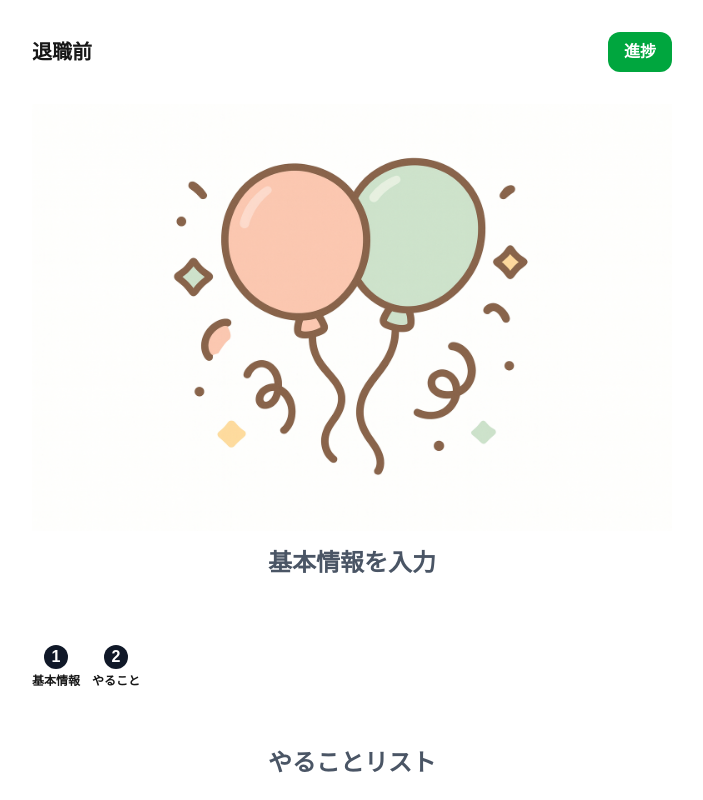
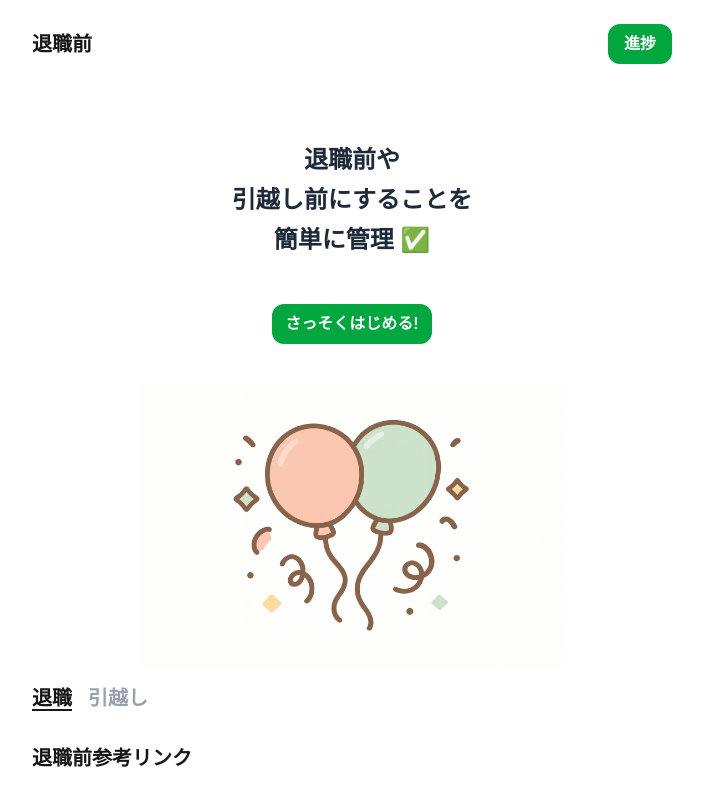
Before and after one commit to phihash/job, a Next.js app: page / in a window 1280 px wide. Shown: the top 800 px of the page, without its empty margins (288-991 px from the left). Built offline with nearby package versions, Linux system fonts and the light colour scheme; no server answers.

Commit message:
リンクエリアや進捗ページ追加

```diff
--- a/app/HomeClient.tsx
+++ b/app/HomeClient.tsx
@@ -1,17 +1,23 @@
 "use client";
 
 import Scroll from "./src/Components/Scroll";
+import Hero from "./src/Components/Hero";
+import Link from "next/link";
 
 export default function HomeClient() {
 
   return (
-    <div>
-        <h2 className="text-2xl text-gray-600 font-extrabold mb-2 text-center">基本情報を入力</h2>
-        <Scroll />
-        <h2 className="text-2xl text-gray-600 font-extrabold mb-2 text-center">やることリスト</h2>
-        <div className="mx-auto max-w-screen-sm pt-8">
-
-        </div>
+    <div className="pt-16">
+        <h2 className="text-2xl text-gray-800 font-extrabold mb-2 text-center">退職前や</h2>
+        <h2 className="text-2xl text-gray-800 font-extrabold mb-2 text-center">引越し前にすることを</h2>
+        <h2 className="text-2xl text-gray-800 font-extrabold mb-2 text-center">簡単に管理 ✅ </h2>
+        <Link href="/progress">
+        <button className="cursor-pointer block mt-12 bg-green-600 hover:bg-green-500 transition-all duration-400 px-3 py-2 rounded-xl font-bold text-white select-none  w-2/5  md:w-1/8 mx-auto">
+            さっそくはじめる!
+        </button>
+        </Link>
+        <Hero />
+        {/* <Scroll />    */}
     </div>
   );
 }
--- a/app/page.tsx
+++ b/app/page.tsx
@@ -2,13 +2,14 @@ import Header from "./src/Components/Header";
 import Hero from "./src/Components/Hero";
 import HomeClient from "./HomeClient";
 import Footer from "./src/Components/Footer";
+import LinkArea from "./src/Components/LinkArea";
 
 export default function Page() {
   return (
     <div>
       <Header />
-      <Hero />
       <HomeClient />
+      <LinkArea />
       <Footer />
     </div>
   );
--- /dev/null
+++ b/app/progress/page.tsx
@@ -0,0 +1,12 @@
+import Footer from "../src/Components/Footer";
+import Header from "../src/Components/Header";
+
+export default function ProgressPage() {
+    return (
+      <div>
+        <Header />
+        <p>progress</p>
+        <Footer />
+      </div>
+    );
+  }
--- a/app/src/Components/Header.tsx
+++ b/app/src/Components/Header.tsx
@@ -1,6 +1,6 @@
 export default function Header() {
   return (
-      <div className="max-w-screen-sm py-4 pt-8 mx-auto w-5/6">
+      <div className="max-w-screen-sm py-4 pt-6 mx-auto w-5/6">
         <div className="flex justify-between items-center">
           <p className="text-xl font-bold">退職前</p>
           <span className="block bg-green-600 px-4 py-2 rounded-xl font-bold text-white select-none">
--- a/app/src/Components/Hero.tsx
+++ b/app/src/Components/Hero.tsx
@@ -3,10 +3,10 @@ import heroImage from "@/public/hero.png";
 
 export default function Hero() {
   return (
-    <div className="w-full ">
+    <div className="w-full mt-6">
       <div className="max-w-screen-sm mx-auto mx-auto md:flex items-center justify-center gap-6 ">
         <Image
-          className="block mx-auto py-4"
+          className="block mx-auto py-4 max-w-screen-sm w-2/3"
           src={heroImage}
           alt="Hero"
           priority
--- /dev/null
+++ b/app/src/Components/LinkArea.tsx
@@ -0,0 +1,43 @@
+"use client";
+
+import { useState } from "react";
+
+export default function LinkArea() {
+    const [isShow, setIsShow] = useState<string>("retire");
+    return (
+        <div className="max-w-screen-sm w-11/12 mx-auto">
+            <div className="flex gap-4">
+            <button className={`text-xl font-bold ${isShow === "retire" ? "underline underline-offset-4" : "text-gray-400"}`} onClick={() => setIsShow("retire")}>退職</button>
+            <button className={`text-xl font-bold ${isShow === "move" ? " underline underline-offset-4" :  "text-gray-400"}`} onClick={() => setIsShow("move")}>引越し</button>
+            </div>
+            {
+                isShow === "retire" && <RetireLink />
+            }
+            {
+                isShow === "move" && <MoveLink />
+            }
+        </div>
+    );
+}
+
+
+export function RetireLink() {
+
+    return (
+        <div className="max-w-screen-sm  mx-auto mt-8 ">
+            <div>
+            <h2 className="text-xl font-extrabold pt-8x"> 退職前参考リンク</h2>
+            </div>
+        </div>
+    );
+}
+
+export function MoveLink() {
+    return (
+        <div className="max-w-screen-sm  mx-auto mt-8">
+            <div>
+            <h2 className="text-xl font-extrabold pt-8x"> 引越し前参考リンク</h2>
+            </div>
+        </div>
+    );
+}
--- a/app/src/Components/Scroll.tsx
+++ b/app/src/Components/Scroll.tsx
@@ -1,6 +1,6 @@
 export default function Scroll() {
     return (
-      <div className="max-w-screen-sm mx-auto  h-40 flex overflow-x-scroll gap-3">
+      <div className="w-5/6 max-w-screen-sm  mx-auto  h-40 flex overflow-x-scroll gap-3 ">
             <div className="flex flex-col justify-center items-center gap-1">
                 <p className="text-base font-bold text-white bg-gray-900 rounded-full w-6 h-6 flex items-center justify-center">1</p>
                 <p className="text-xs font-extrabold">基本情報</p>
```
